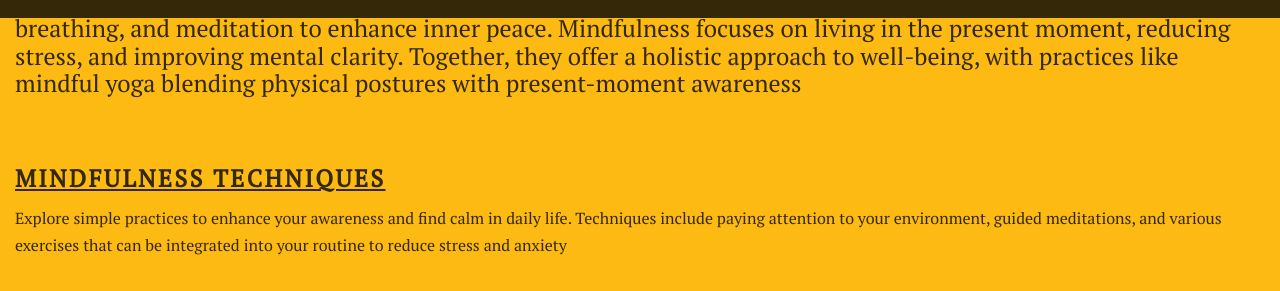
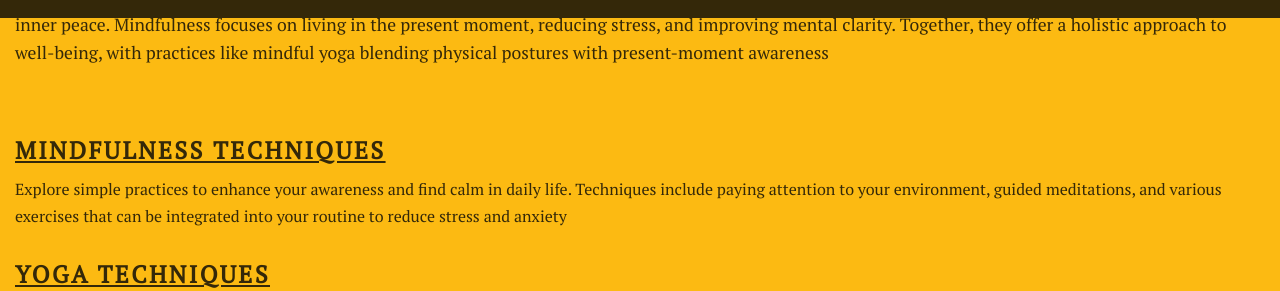
Before and after one commit to thebluewolfofthenorth/yoga-mindfullnes-app, a plain HTML site: page index.html in a window 1280 px wide. Shown: the part 782-1073 px from the top of the page. Drawn offline with Linux system fonts and the light colour scheme.

Commit message:
improve styling

```diff
--- a/assets/css/style.css
+++ b/assets/css/style.css
@@ -25,7 +25,7 @@
   }
 
   main {
-    margin-top: 5%;
+      margin-top: 3.5em;
   }
 
 
@@ -153,6 +153,15 @@
 
   /*--end--*/
 
+  .introduction {
+    padding: 15px;
+    margin-top: 3%;
+    line-height: 1.7rem;
+    margin-bottom: 3%;
+    font-size: 1rem;
+}
+
+
   /* hero image */
 
 
@@ -167,16 +176,18 @@
       left: 0;
       margin-bottom: 5%;
   }
+
   /*---technique---*/
 
-.technique, .technique-item {
+  .technique,
+  .technique-item {
       padding: 20px;
       margin-bottom: 20 0px;
       background-color: var(--light);
       color: var(--dark);
   }
 
-  .introduction,
+
   .techniques-preview {
       padding: 15px;
       margin-top: 3%;
@@ -185,7 +196,7 @@
       font-size: 1rem;
   }
 
-  .introduction,
+
   .techniques-preview h1 h2 {
       line-height: 1.8rem;
       font-size: 1.5em;
@@ -323,7 +334,8 @@
       text-decoration: none;
   }
 
-  #faqs h2, #faqs h3 {
+  #faqs h2,
+  #faqs h3 {
       margin-bottom: 20px;
   }
 
@@ -363,7 +375,7 @@
       padding: 15px;
       margin-bottom: 20px;
       border-radius: 5px;
-    box-shadow: 0 2px 4px rgba(0,0,0,0.1);
+      box-shadow: 0 2px 4px rgba(0, 0, 0, 0.1);
   }
 
 
@@ -374,8 +386,10 @@
       display: flex;
       justify-content: center;
       align-items: center;
-      min-height: 100vh;
+      /*--min-height: 100vh;--*/
+      height: 100%;
       padding: 20px;
+      background-color: var(--primary);
   }
 
   .signup-box {
@@ -385,11 +399,16 @@
       width: 100%;
       max-width: 400px;
       box-shadow: 0 4px 6px rgba(0, 0, 0, 0.1);
+      text-align: center;
   }
 
   form {
       display: flex;
       flex-direction: column;
+  }
+
+  form label, form input {
+    margin-bottom: 10px;
 }
 
   label,
@@ -399,7 +418,7 @@
 
   input[type="submit"] {
       background-color: var(--accent);
-      color:  var(--light);
+      color: var(--light);
       border: none;
       padding: 10px 20px;
       cursor: pointer;
@@ -487,6 +506,7 @@
       list-style-type: none;
       font-size: 150%;
   }
+
   .social-networks a,
   .social-networks a i {
       color: var(--light);
@@ -558,6 +578,11 @@
 
       }
 
+      .introduction {
+        font-size: 0.9rem;
+        line-height: 1.5rem;
+    }
+
       #cover-text {
           font-size: 130%;
 
@@ -627,7 +652,8 @@
       }
 
       .faq-item input {
-        display: none; /* Hide the checkbox */
+          display: none;
+          /* Hide the checkbox */
       }
 
       .faq-item label {
@@ -636,11 +662,13 @@
       }
 
       .faq-item p {
-        display: none; /* Hide the answer initially */
+          display: none;
+          /* Hide the answer initially */
       }
 
-    .faq-item input:checked + label + p {
-        display: block; /* Show the answer when the checkbox is checked */
+      .faq-item input:checked+label+p {
+          display: block;
+          /* Show the answer when the checkbox is checked */
       }
 
       /*---*/
@@ -669,5 +697,10 @@
           background-color: var(--dark);
       }
 
+          .introduction {
+        font-size: 1.1rem;
+        line-height: 1.8rem;
+    }
+
 
   }
```
Lines whose indentation alone changed are shown as unchanged.
